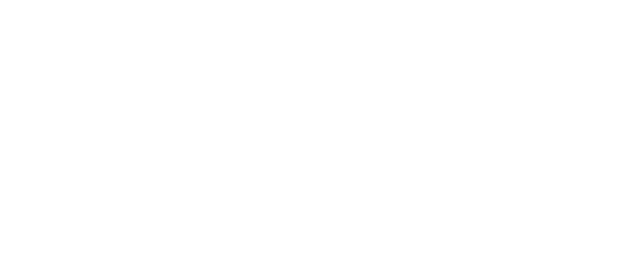
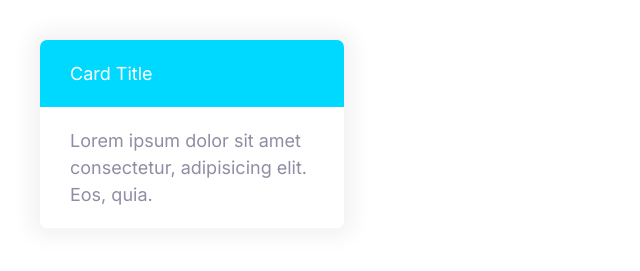
Before and after one commit to ClaysonF/moshifywebsite, a plain HTML site: page index.html in a window 1280 px wide. Shown: the whole page, without its empty margins (0-640 px from the left). Drawn offline with Linux system fonts and the light colour scheme.

Commit message:
Implemented card component.

```diff
--- a/css/styles.css
+++ b/css/styles.css
@@ -268,3 +268,25 @@ a {
         font-size: 1.5rem;
     }
 }
+
+/* Cards */
+
+.card {
+    border-radius: 7px;
+    box-shadow: 0 0 20px 10px #f3f3f3;
+    overflow: hidden;
+}
+
+.card__header, .card__body {
+    padding: 2rem 3rem;
+}
+
+.card--primary .card__header {
+    background: var(--color-primary);
+    color: #fff;
+}
+
+.card--secondary .card__header {
+    background: var(--color-secondary);
+    color: #fff;
+}
--- a/index.html
+++ b/index.html
@@ -14,5 +14,14 @@
     <link rel="stylesheet" href="css/normalize.css" />
     <link rel="stylesheet" href="css/styles.css" />
   </head>
-  <body></body>
+  <body>
+    <div style="width: 30%; padding: 4rem">
+      <div class="card card--secondary">
+        <header class="card__header">Card Title</header>
+        <div class="card__body">
+          Lorem ipsum dolor sit amet consectetur, adipisicing elit. Eos, quia.
+        </div>
+      </div>
+    </div>
+  </body>
 </html>
```
Also changed, not shown: components/card.html (added, +8 -0 lines).
